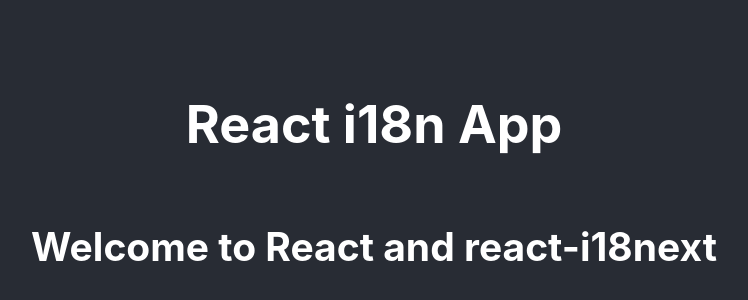
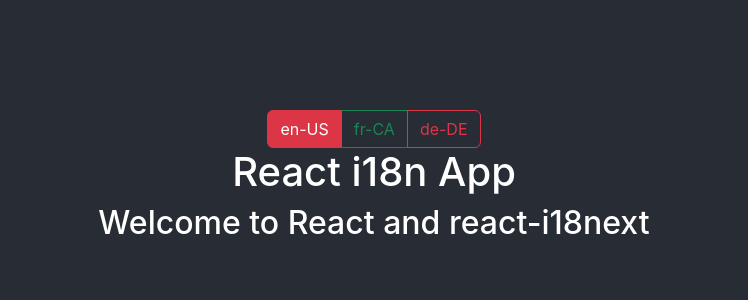
Before and after one commit to kusaldushmantha/i18next-boilerplate-react, a React (Create React App) app: page / in a window 1280 px wide. Shown: the part 220-520 px from the top of the page, without its empty margins (266-1014 px from the left). Built offline with nearby package versions, Linux system fonts and the light colour scheme.

Commit message:
Improved UI

```diff
--- a/package.json
+++ b/package.json
@@ -6,9 +6,11 @@
     "@testing-library/jest-dom": "^5.16.4",
     "@testing-library/react": "^13.3.0",
     "@testing-library/user-event": "^13.5.0",
+    "bootstrap": "^5.2.0",
     "i18next": "^21.8.14",
     "i18next-browser-languagedetector": "^6.1.4",
     "react": "^18.2.0",
+    "react-bootstrap": "^2.4.0",
     "react-dom": "^18.2.0",
     "react-i18next": "^11.18.1",
     "react-scripts": "5.0.1",
--- a/public/index.html
+++ b/public/index.html
@@ -1,13 +1,19 @@
 <!DOCTYPE html>
 <html lang="en">
   <head>
-    <meta charset="utf-8" />
-    <link rel="icon" href="%PUBLIC_URL%/favicon.ico" />
-    <meta name="viewport" content="width=device-width, initial-scale=1" />
-    <meta name="theme-color" content="#000000" />
+    <meta charset="utf-8"/>
+    <link rel="icon" href="%PUBLIC_URL%/favicon.ico"/>
+    <meta name="viewport" content="width=device-width, initial-scale=1"/>
+    <meta name="theme-color" content="#000000"/>
     <meta
-      name="description"
-      content="Web site created using create-react-app"
+            name="description"
+            content="Web site created using create-react-app"
+    />
+    <link
+            crossorigin="anonymous"
+            href="https://cdn.jsdelivr.net/npm/bootstrap@5.2.0-beta1/dist/css/bootstrap.min.css"
+            integrity="sha384-0evHe/X+R7YkIZDRvuzKMRqM+OrBnVFBL6DOitfPri4tjfHxaWutUpFmBp4vmVor"
+            rel="stylesheet"
     />
     <title>React i18n App</title>
   </head>
--- a/src/App.js
+++ b/src/App.js
@@ -1,12 +1,14 @@
 import React from "react";
 import "./App.css";
 import Home from "./Home";
+import { LocaleToggle } from "./Toggle";
 
 class App extends React.Component {
   render() {
     return (
       <div className="App">
         <header className="App-header">
+          <LocaleToggle />
           <h1>React i18n App</h1>
           <Home />
         </header>
--- /dev/null
+++ b/src/Toggle.js
@@ -0,0 +1,39 @@
+import React, { useEffect, useState } from "react";
+import ButtonGroup from "react-bootstrap/ButtonGroup";
+import ToggleButton from "react-bootstrap/ToggleButton";
+
+export const LocaleToggle = () => {
+  const [radioValue, setRadioValue] = useState("en-US");
+
+  const radios = [
+    { name: "en-US", value: "en-US" },
+    { name: "fr-CA", value: "fr-CA" },
+    { name: "de-DE", value: "de-DE" },
+  ];
+
+  useEffect(() => {
+    (async () => {
+      // await i18n.changeLanguage(radioValue);
+      localStorage.setItem("lang", radioValue);
+    })();
+  }, [radioValue]);
+
+  return (
+    <ButtonGroup>
+      {radios.map((radio, idx) => (
+        <ToggleButton
+          key={idx}
+          id={`radio-${idx}`}
+          type="radio"
+          variant={idx % 2 ? "outline-success" : "outline-danger"}
+          name="radio"
+          value={radio.value}
+          checked={radioValue === radio.value}
+          onChange={(e) => setRadioValue(e.currentTarget.value)}
+        >
+          {radio.name}
+        </ToggleButton>
+      ))}
+    </ButtonGroup>
+  );
+};
--- a/webpack.config.js
+++ b/webpack.config.js
@@ -16,6 +16,7 @@
   devServer: {
     port: 3000,
   },
+  devtool: "source-map",
   module: {
     rules: [
       {
```
Also changed, not shown: 1 other file (tests, documents, lock files or other folders).
